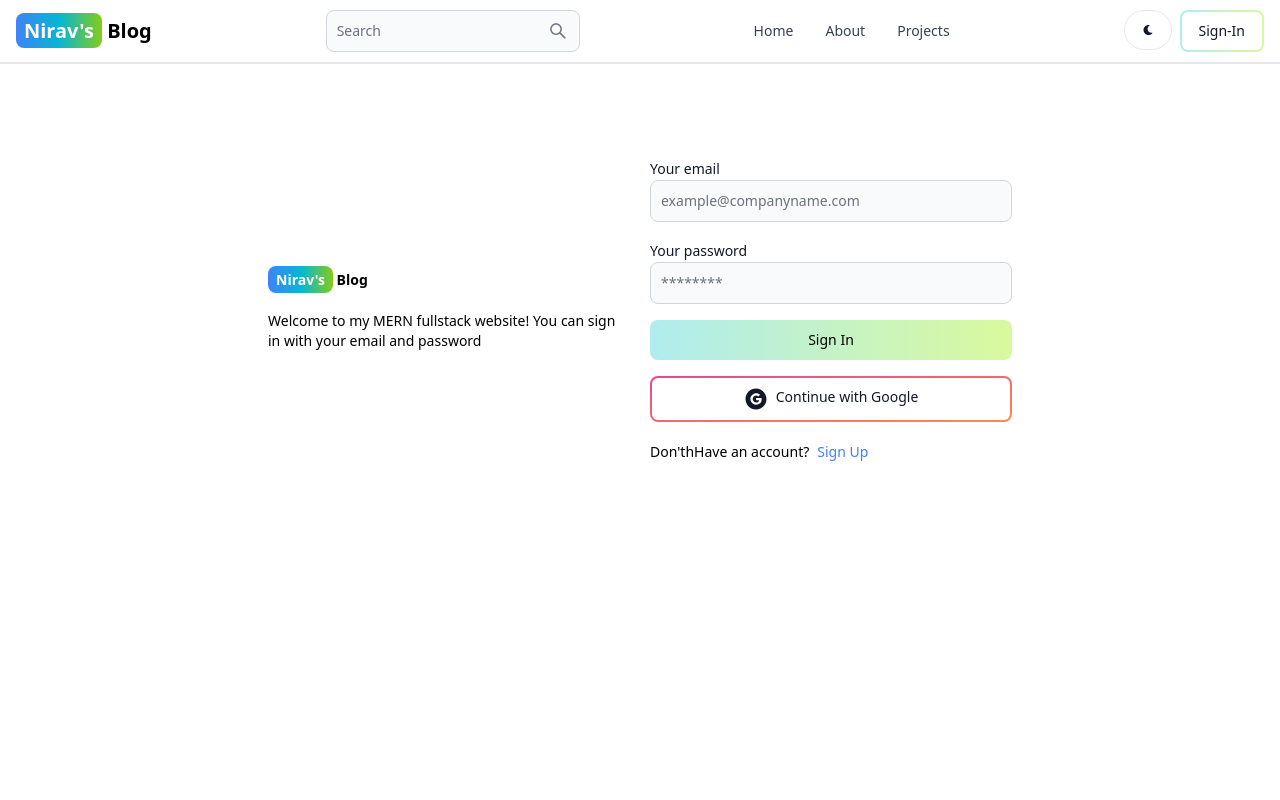
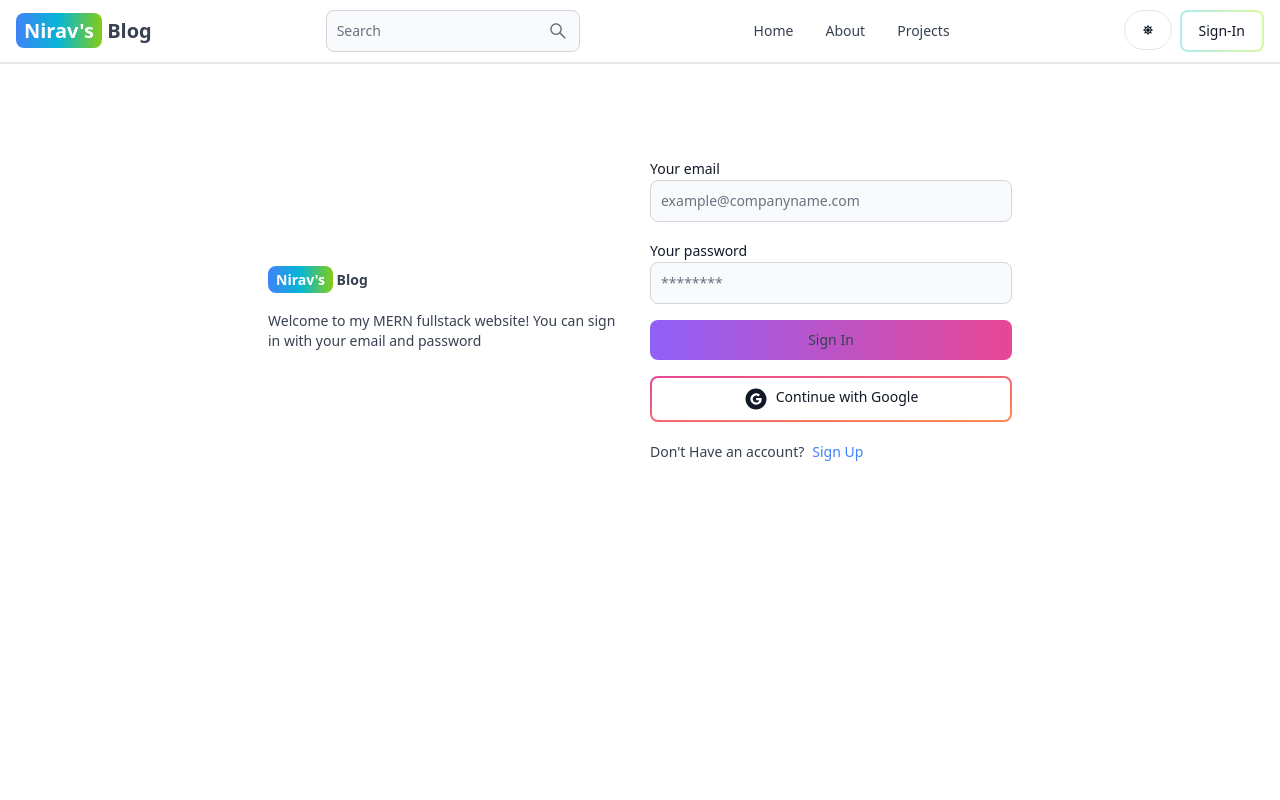
Before and after one commit to nrpatel370/mernBlog, a React (Vite) app in the folder client/: page /sign-in in a window 1280 px wide. Shown: the top 800 px of the page. Built offline with nearby package versions, Linux system fonts and the light colour scheme; no server answers.

Commit message:
added dark mode functionality

```diff
--- a/client/src/app/store.js
+++ b/client/src/app/store.js
@@ -1,11 +1,13 @@
 import { configureStore, combineReducers  } from '@reduxjs/toolkit'
 import userReducer from './user/userSlice';
+import themeReducer from './theme/themeSlice';
 import storage from 'redux-persist/lib/storage';
 import {persistReducer} from 'redux-persist';
 import persistStore from 'redux-persist/es/persistStore';
 
 const rootReducer = combineReducers({
-    user: userReducer
+    user: userReducer,
+    theme: themeReducer,
 });
 
 const persistConfig = {
--- /dev/null
+++ b/client/src/app/theme/themeSlice.js
@@ -0,0 +1,18 @@
+import {createSlice} from '@reduxjs/toolkit'
+
+const initialState = {
+    theme: 'Light',
+};
+
+const themeSlice = createSlice({
+    name: 'theme',
+    initialState,
+    reducers: {
+        toggleTheme: (state)=>{
+            state.theme = state.theme === 'light' ? 'dark' : 'light';
+        },
+    }
+});
+
+export const {toggleTheme} = themeSlice.actions;
+export default themeSlice.reducer;
--- a/client/src/components/Header.jsx
+++ b/client/src/components/Header.jsx
@@ -2,13 +2,17 @@
 import {Avatar, Button, Dropdown, Navbar, TextInput} from 'flowbite-react'
 import { Link, useLocation } from 'react-router-dom'
 import {AiOutlineSearch} from 'react-icons/ai'
-import {FaMoon} from 'react-icons/fa'
-import {useSelector} from 'react-redux'
+import {FaMoon, FaSun} from 'react-icons/fa'
+import {useSelector, useDispatch } from 'react-redux'
+import {toggleTheme} from '../app/theme/themeSlice'
+
 
 const Header = () => {
 
     const path = useLocation().pathname;
+    const dispatch = useDispatch();
     const {currentUser} = useSelector(state => state.user)
+    const {theme} = useSelector(state=>state.theme)
   return (
     <Navbar className='border-b-2'>
         <Link to="/" className='self-center whitespace-nowrap text-sm sm:text-xl font-semibold dark:text-white' >
@@ -31,8 +35,8 @@
         </Button>
 
         <div className='flex gap-2 md:order-2'>
-            <Button className='w-12 h-10 hidden sm:inline' color="gray" pill>
-                <FaMoon />
+            <Button className='w-12 h-10 hidden sm:inline' color="gray" pill onClick={()=>dispatch(toggleTheme())}>
+                {theme === 'light' ?<FaMoon />:<FaSun/>}
             </Button>
             {currentUser ? (
                 <Dropdown arrowIcon={false} inline label={
--- /dev/null
+++ b/client/src/components/ThemeProvider.jsx
@@ -0,0 +1,15 @@
+import React from 'react'
+import { useSelector } from 'react-redux'
+
+const ThemeProvider = ({children}) => {
+    const {theme} = useSelector(state => state.theme)
+  return (
+    <div className={theme}>
+        <div className='bg-white text-gray-700 dark:text-gray-200 dark:bg-[rgb(16,23,42)] min-h-screen'>
+            {children}
+        </div>
+    </div>
+  )
+}
+
+export default ThemeProvider
--- a/client/src/main.jsx
+++ b/client/src/main.jsx
@@ -5,11 +5,14 @@
 import { store, persistor  } from './app/store.js';
 import {Provider} from 'react-redux';
 import { PersistGate } from 'redux-persist/integration/react';
+import ThemeProvider from './components/ThemeProvider.jsx';
 
 createRoot(document.getElementById('root')).render(
   <PersistGate persistor={persistor}>
     <Provider store={store}>
-      <App />
+      <ThemeProvider>
+        <App />
+      </ThemeProvider>
     </Provider>
   </PersistGate>
 
--- a/client/src/pages/SignIn.jsx
+++ b/client/src/pages/SignIn.jsx
@@ -4,6 +4,7 @@
 import { signInSuccess, signInFailure, signInStart } from '../app/user/userSlice'
 import { useDispatch, useSelector} from 'react-redux';
 import OAuth from '../components/OAuth';
+import themeSlice from '../app/theme/themeSlice';
 
 
 const SignIn = () => {
@@ -12,6 +13,7 @@
   const {loading, error: errorMessage} =  useSelector(state=>state.user)
   const navigate = useNavigate();
   const dispatch = useDispatch();
+  const {theme} = useSelector(state=>state.theme)
 
   const handleChange = (event) => {
     setFormData({
@@ -82,7 +84,7 @@
                 />
             </div>
 
-            <Button gradientDuoTone='tealToLime' type='submit' className='text-gray bold' disabled={loading}>{
+            <Button gradientDuoTone={theme !== 'light'? 'purpleToPink':'tealToLime'} type='submit' className='text-gray bold' disabled={loading}>{
               loading ? (
               <>
                 <Spinner size='sm'/>
@@ -94,7 +96,7 @@
           </form>
 
           <div className='flex gap-2 text-sm mt-5'>
-            <span>Don'thHave an account?</span>
+            <span>Don't Have an account?</span>
             <Link to="/sign-up" className='text-blue-500'>Sign Up</Link>
           </div>
 
```
